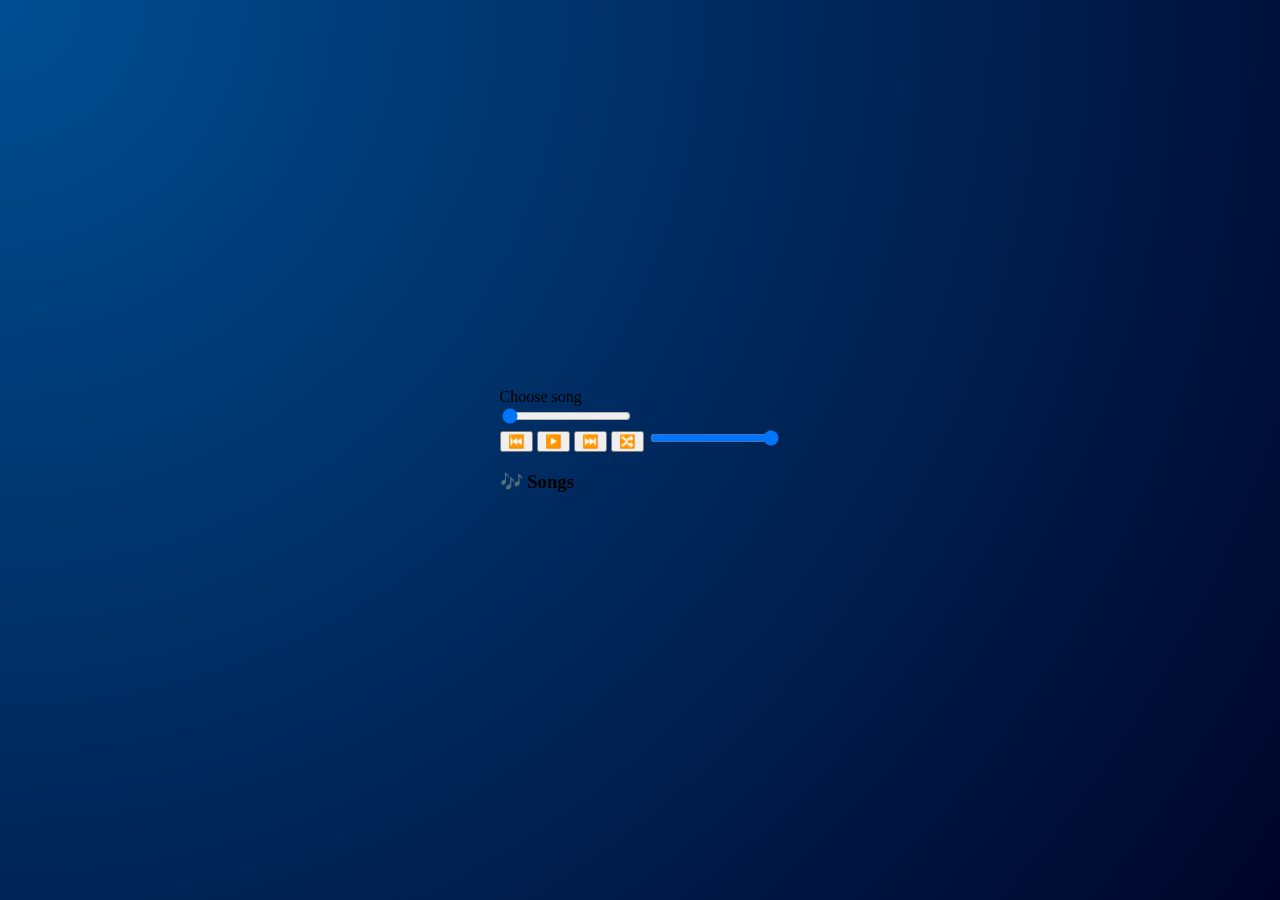
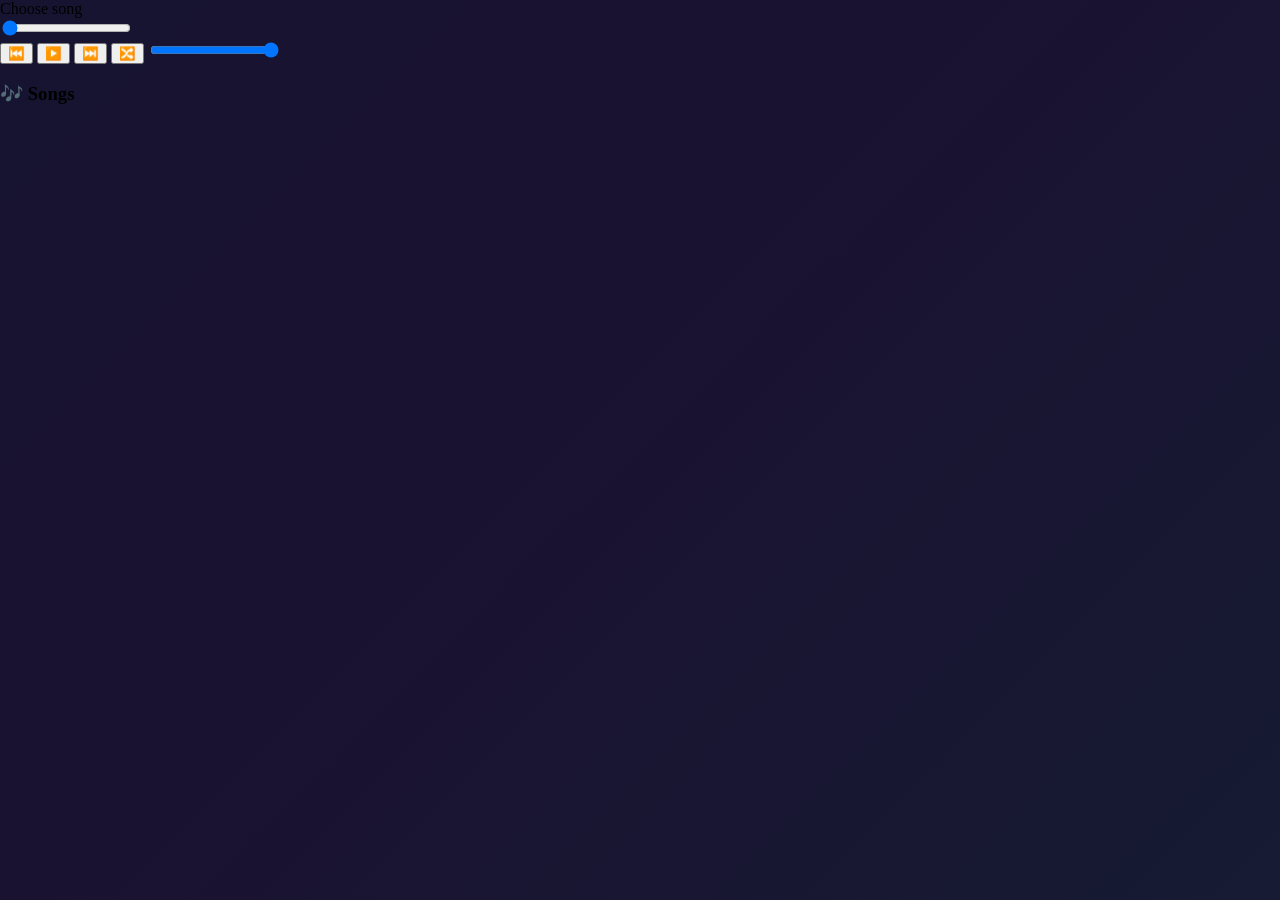

waz

--- a/public/style.css
+++ b/public/style.css
@@ -10,12 +10,18 @@ body {
   padding: 0;
   width: 100vw;
   min-height: 100dvh; 
-  display: flex;
-  align-items: center;
-  justify-content: center;
-  /* Background Gradient Biru-Teal ala Contoh1 */
-  background: radial-gradient(circle at top left, #004e92, #000428);
-  background-attachment: fixed;
+  overflow: hidden; 
+  background: linear-gradient(
+    135deg, 
+    #0a192f 0%,    /* Deep Navy */
+    #1a1231 25%,   /* Midnight Purple */
+    #0f2d38 50%,   /* Dark Teal */
+    #1b3d29 75%,   /* Forest Green Deep */
+    #2d1111 100%   /* Black Cherry */
+  );
+  background-size: 700% 700%;
+  animation: gradientShift 30s ease infinite;
+  background-attachment: fixed; 
 }
 
 @keyframes gradientShift {
@@ -28,9 +34,9 @@ body::before {
   content: "";
   position: fixed;
   inset: 0;
-  background: radial-gradient(circle, rgba(0, 0, 0, 0.05) 0%, rgba(0, 0, 0, 0.3) 100%);
-  backdrop-filter: blur(20px);
-  -webkit-backdrop-filter: blur(20px);
+  background: radial-gradient(circle, rgba(0, 0, 0, 0.6) 0%, rgba(0, 0, 0, 0.98) 100%);
+  backdrop-filter: blur(80px);
+  -webkit-backdrop-filter: blur(90px);
   z-index: -1;
 }
 
@@ -49,22 +55,14 @@ body::before {
    BASE PLAYER CARD (Default / 6.1" Standard)
    ========================================= */
 .player-card {
-  /* Kurangi alpha (0.08) biar makin bening/clear */
-  background: rgba(255, 255, 255, 0.08); 
-  /* Blur tinggi buat efek 'Liquid' */
-  backdrop-filter: blur(25px) saturate(180%);
-  -webkit-backdrop-filter: blur(25px) saturate(180%);
-  
-  /* Border tajam biar bentuk card tegas (Mirip screenshot 2) */
-  border: 1px solid rgba(255, 255, 255, 0.3);
-  border-top: 1px solid rgba(255, 255, 255, 0.5);
-  border-left: 1px solid rgba(255, 255, 255, 0.4);
-  
-  width: 90%;
-  max-width: 380px;
-  border-radius: 2.5rem;
-  padding: 2rem;
-  box-shadow: 0 25px 50px rgba(0, 0, 0, 0.4);
+  background: rgba(24, 24, 27, 0.6);
+  backdrop-filter: blur(25px);
+  border: 1px solid rgba(255, 255, 255, 0.1);
+  width: 100%;
+  max-width: 360px;
+  border-radius: 2rem;
+  padding: 1.5rem;
+  box-shadow: 0 25px 50px -12px rgba(0, 0, 0, 0.5);
 }
 
 .cover-image {
@@ -79,35 +77,20 @@ body::before {
   margin: 0 auto;
 }
 
-.song-title { 
-  font-size: 1.4rem; 
-  font-weight: 800; 
-  color: #ffffff; 
-  text-align: center;
-  /* Kunci agar teks terbaca di background terang/blur */
-  text-shadow: 0 2px 10px rgba(0, 0, 0, 0.5); 
-  margin-bottom: 5px;
-}
-.song-meta-text { 
-  font-size: 0.85rem; 
-  color: rgba(255, 255, 255, 0.9); /* Naikin opacity teks meta */
-  text-align: center; 
-  font-weight: 500;
-  text-shadow: 0 1px 5px rgba(0, 0, 0, 0.3);
-}
+.song-title { font-size: 1.125rem; font-weight: bold; color: white; text-align: center; }
+.song-meta-text { font-size: 0.7rem; color: #a1a1aa; text-align: center; margin-top: 4px; }
 .duration-text { font-size: 0.65rem; color: #71717a; }
 
 /* Seek Bar */
 .seek-bar {
-  width: 100%; height: 6px;
-  background: rgba(255, 255, 255, 0.2);
+  width: 100%; height: 5px;
+  background: rgba(255,255,255,0.1);
   border-radius: 10px; appearance: none; outline: none;
-  box-shadow: inset 0 1px 2px rgba(0,0,0,0.1);
 }
 .seek-bar::-webkit-slider-thumb {
-  appearance: none; width: 14px; height: 14px;
-  background: #ffffff; border-radius: 50%;
-  box-shadow: 0 0 10px rgba(255, 255, 255, 0.8);
+  appearance: none; width: 12px; height: 12px;
+  background: #3b82f6; border-radius: 50%;
+  box-shadow: 0 0 10px rgba(59, 130, 246, 0.5);
 }
 
 /* Controls */
@@ -115,47 +98,31 @@ body::before {
   display: flex; align-items: center; justify-content: space-between; margin-bottom: 1.25rem;
 }
 .controls-container button {
-  color: rgba(255, 255, 255, 0.8); transition: all 0.2s ease; background: none; border: none; cursor: pointer;
-  filter: drop-shadow(0 2px 4px rgba(0,0,0,0.1));
+  color: #a1a1aa; transition: all 0.2s ease; background: none; border: none; cursor: pointer;
 }
-.controls-container button:hover { color: #ffffff; transform: scale(1.1); }
+.controls-container button:hover { color: white; transform: scale(1.1); }
 .controls-container button:active { transform: scale(0.9); }
 
 .play-btn {
-  background: rgba(255, 255, 255, 0.15) !important; 
-  color: white !important;
-  padding: 1.1rem; border-radius: 50%;
-  border: 1px solid rgba(255, 255, 255, 0.3);
-  box-shadow: 0 8px 20px rgba(0, 0, 0, 0.1), inset 0 0 10px rgba(255,255,255,0.1);
-  backdrop-filter: blur(10px);
+  background: #2563eb !important; color: white !important;
+  padding: 1rem; border-radius: 50%;
+  box-shadow: 0 10px 15px -3px rgba(37, 99, 235, 0.4);
 }
 
 /* Icon sizes */
 .icon-sm { width: 18px; height: 18px; }
 .icon-md { width: 28px; height: 28px; }
-.icon-lg { width: 26px; height: 26px; }
+.icon-lg { width: 24px; height: 24px; }
 
 /* Search & Playlist */
 .search-input {
-  width: 100%;
-  background: rgba(0, 0, 0, 0.2); /* Gelapin dikit input biar kontras */
-  border: 1px solid rgba(255, 255, 255, 0.1);
-  border-radius: 15px;
-  padding: 12px;
-  color: white;
-  margin-bottom: 20px;
+  width: 100%; background: rgba(255,255,255,0.05);
+  border: 1px solid rgba(255,255,255,0.1); border-radius: 0.75rem;
+  padding: 0.6rem 1rem; color: white; outline: none;
+  font-size: 16px; /* Prevent iOS zoom */
 }
-.search-input::placeholder { color: rgba(255,255,255,0.6); }
-.search-input:focus { border-color: rgba(255, 255, 255, 0.6); background: rgba(255, 255, 255, 0.12); }
-
-.playlist-title {
-  font-size: 0.75rem;
-  color: rgba(255, 255, 255, 0.5);
-  text-transform: uppercase;
-  letter-spacing: 2px;
-  margin-bottom: 15px;
-  font-weight: bold;
-}
+.search-input:focus { border-color: #3b82f6; }
+.playlist-title { font-size: 0.65rem; color: #71717a; text-transform: uppercase; letter-spacing: 0.1em; }
 
 /* Playlist Area (Default 6.1" inch) */
 .song-list-container { 
@@ -165,26 +132,12 @@ body::before {
   margin-top: 8px;
 }
 #song-list li {
-  padding: 12px 15px;
-  border-radius: 12px;
-  color: rgba(255, 255, 255, 0.8);
-  font-size: 0.9rem;
-  list-style: none;
-  margin-bottom: 5px;
-  transition: 0.3s;
-  background: rgba(255, 255, 255, 0.03); /* Dasar list tipis */
+  padding: 8px 12px; border-radius: 8px; cursor: pointer;
+  font-size: 0.85rem; transition: background 0.2s; margin-bottom: 2px;
+  list-style: none; color: #d4d4d8;
 }
-#song-list li:hover {
-  background: rgba(255, 255, 255, 0.1);
-  color: #fff;
-}
-.active-song { 
-  background: rgba(255, 255, 255, 0.15) !important; 
-  border-left: 4px solid #ffffff; /* Tambah aksen garis biar tegas */
-  color: #ffffff !important; 
-  font-weight: 600;
-  backdrop-filter: blur(10px);
-}
+#song-list li:hover { background: rgba(255,255,255,0.05); }
+.active-song { background: rgba(59, 130, 246, 0.2) !important; color: #60a5fa !important; }
 
 /* =========================================
    RESPONSIVE: HP KECIL (iPhone SE / 4.7")
